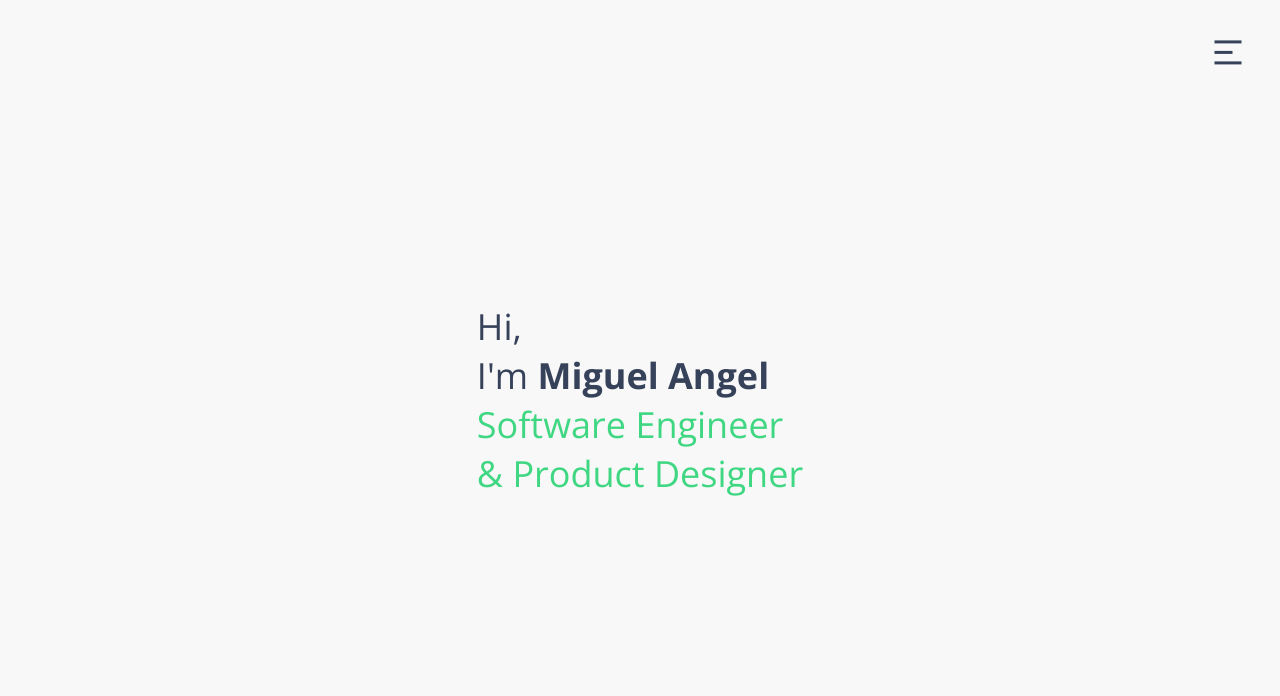
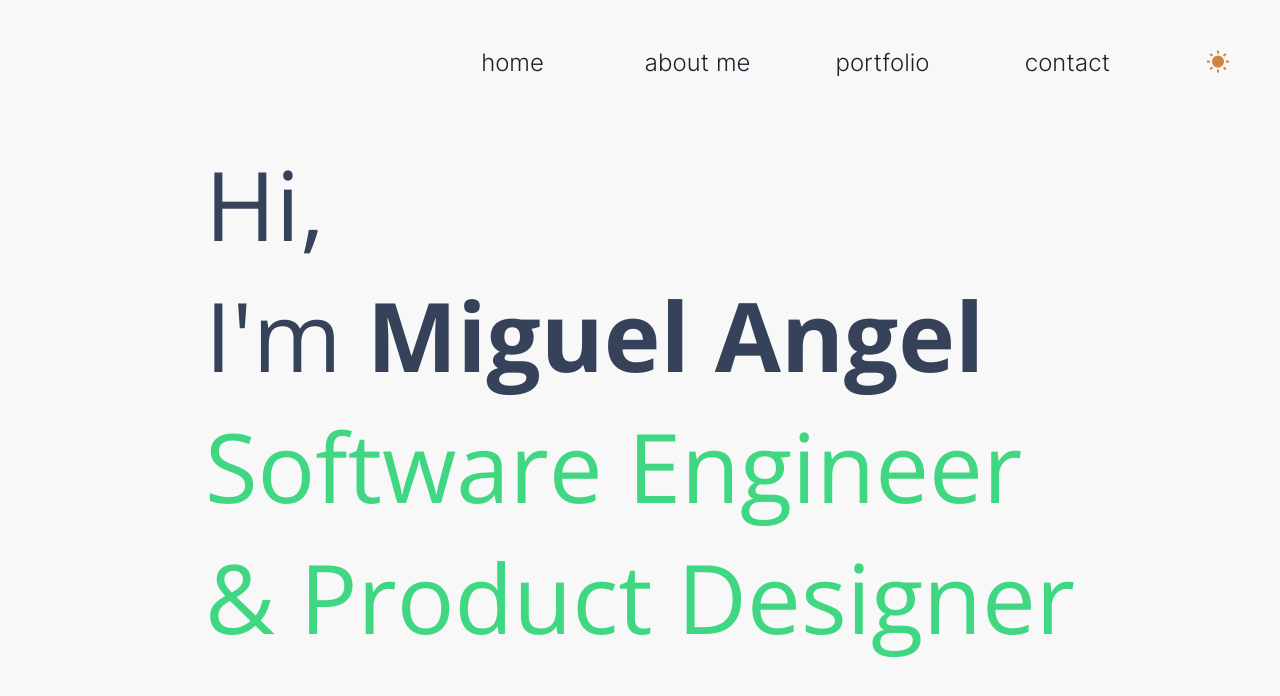
Before and after one commit to devmiguelangel/miguelangeldev, a React (Vite) app: page / in a window 1280 px wide. Shown: the top 696 px of the page. Built offline with nearby package versions, Linux system fonts and the light colour scheme.

Commit message:
feat: menu desktop

```diff
--- a/src/components/Home/Home.styles.ts
+++ b/src/components/Home/Home.styles.ts
@@ -1,4 +1,5 @@
 import styled from 'styled-components';
+import { devices } from '../styles';
 
 export const HomeView = styled.div`
   display: flex;
@@ -7,7 +8,18 @@ export const HomeView = styled.div`
   width: 100%;
   height: 100vh;
   font-family: OpenSans;
-  font-size: 2.25rem;
+
+  @media ${devices.mobileM} {
+    font-size: 2.25rem;
+  }
+
+  @media ${devices.tablet} {
+    font-size: 4rem;
+  }
+
+  @media ${devices.laptop} {
+    font-size: 6rem;
+  }
 `;
 
 export const TitleName = styled.span`
--- a/src/components/Menu/Menu.styles.ts
+++ b/src/components/Menu/Menu.styles.ts
@@ -1,13 +1,23 @@
 import styled from 'styled-components';
+import { devices } from '../styles';
 
 export const MenuView = styled.div`
-  position: absolute;
+  position: fixed;
   display: flex;
   flex-direction: column;
   align-items: flex-end;
   justify-content: space-between;
   width: 100%;
   height: 100vh;
+
+  @media ${devices.tablet} {
+    top: 22px;
+    right: 44px;
+    flex-direction: row;
+    justify-content: flex-end;
+    align-items: center;
+    height: auto;
+  }
 `;
 
 interface MenuIconProps {
@@ -24,6 +34,10 @@ export const MenuIcon = styled.a<MenuIconProps>`
   font-size: 36px;
   color: ${(props) => props.color};
   z-index: 10;
+
+  @media ${devices.tablet} {
+    display: none;
+  }
 `;
 
 export const MenuLink = styled.a`
@@ -34,9 +48,16 @@ export const MenuLink = styled.a`
   height: 60px;
   font-size: 2rem;
   text-decoration: none;
+
+  @media ${devices.tablet} {
+    width: 185px;
+    height: 80px;
+    font-size: 1.5rem;
+  }
 `;
 
 interface MenuListProps {
+  show: boolean;
   bgColor: string;
   textColor: string;
 }
@@ -59,6 +80,10 @@ export const MenuList = styled.ul<MenuListProps>`
     display: block;
     margin-bottom: 16px;
 
+    @media ${devices.tablet} {
+      margin-bottom: 0;
+    }
+
     &:last-child {
       margin-bottom: 0;
     }
@@ -66,11 +91,34 @@ export const MenuList = styled.ul<MenuListProps>`
 
   ${MenuLink} {
     color: ${(props) => props.textColor};
+
+    @media ${devices.tablet} {
+      font-weight: 300;
+      color: #1A202C;
+    }
+  }
+
+  @media ${devices.mobileS} {
+    display: ${(props) => (props.show ? 'flex' : 'none')};
+  }
+
+  @media ${devices.tablet} {
+    position: initial;
+    display: flex;
+    flex-direction: row;
+    width: auto;
+    height: auto;
+    background-color: transparent;
+    border-bottom-left-radius: 0;
   }
 `;
 
-export const ModeBox = styled.div`
-  display: flex;
+interface ModeBoxProps {
+  show: boolean;
+}
+
+export const ModeBox = styled.div<ModeBoxProps>`
+  display: ${(props) => (props.show ? 'flex' : 'none')};
   justify-content: center;
   align-items: center;
   align-self: center;
@@ -81,5 +129,14 @@ export const ModeBox = styled.div`
   border-radius: 50%;
   font-size: 24px;
   color: #fcfaee;
+  cursor: pointer;
   z-index: 10;
+
+  @media ${devices.tablet} {
+    display: flex;
+    align-self: auto;
+    margin-left: 40px;
+    margin-bottom: 0;
+    color: peru;
+  }
 `;
--- a/src/components/Menu/Menu.tsx
+++ b/src/components/Menu/Menu.tsx
@@ -13,6 +13,9 @@ const Menu: React.FC<MenuProps> = ({ toggleTheme }) => {
   const [isOpen, setIsOpen] = useState(false);
 
   const theme = useTheme() as IThemeProps;
+  console.log('########################');
+  console.log(theme);
+  console.log('########################');
 
   return (
     <MenuView>
@@ -22,8 +25,8 @@ const Menu: React.FC<MenuProps> = ({ toggleTheme }) => {
       >
         {isOpen ? <i className="ri-close-line"></i> : <i className="ri-menu-2-fill"></i>}
       </MenuIcon>
-      {isOpen && (
-        <MenuList bgColor={theme.menuMobile.bg} textColor={theme.menuMobile.text}>
+
+      <MenuList show={isOpen} bgColor={theme.menuMobile.bg} textColor={theme.menuMobile.text}>
         <li>
           <MenuLink href="#!">home</MenuLink>
         </li>
@@ -37,13 +40,11 @@ const Menu: React.FC<MenuProps> = ({ toggleTheme }) => {
           <MenuLink href="#!">contact</MenuLink>
         </li>
       </MenuList>
-      )}
-      {isOpen && (
-        <ModeBox onClick={toggleTheme}>
+
+      <ModeBox show={isOpen} onClick={toggleTheme}>
         {theme.mode === 'light' && <i className="ri-sun-fill"></i>}
         {theme.mode === 'dark' && <i className="ri-moon-fill"></i>}
       </ModeBox>
-      )}
     </MenuView>
   );
 };
--- /dev/null
+++ b/src/components/styles/devices.ts
@@ -0,0 +1,20 @@
+export const sizes = {
+  mobileS: '320px',
+  mobileM: '375px',
+  mobileL: '425px',
+  tablet: '768px',
+  laptop: '1024px',
+  laptopL: '1440px',
+  desktop: '2560px',
+};
+
+export const devices = {
+  mobileS: `(min-width: ${sizes.mobileS})`,
+  mobileM: `(min-width: ${sizes.mobileM})`,
+  mobileL: `(min-width: ${sizes.mobileL})`,
+  tablet: `(min-width: ${sizes.tablet})`,
+  laptop: `(min-width: ${sizes.laptop})`,
+  laptopL: `(min-width: ${sizes.laptopL})`,
+  desktop: `(min-width: ${sizes.desktop})`,
+  desktopL: `(min-width: ${sizes.desktop})`,
+};
--- a/src/components/styles/index.ts
+++ b/src/components/styles/index.ts
@@ -1,2 +1,3 @@
 export { default as colors } from './colors';
 export * from './theme';
+export * from './devices';
```
Lines whose indentation alone changed are shown as unchanged.
